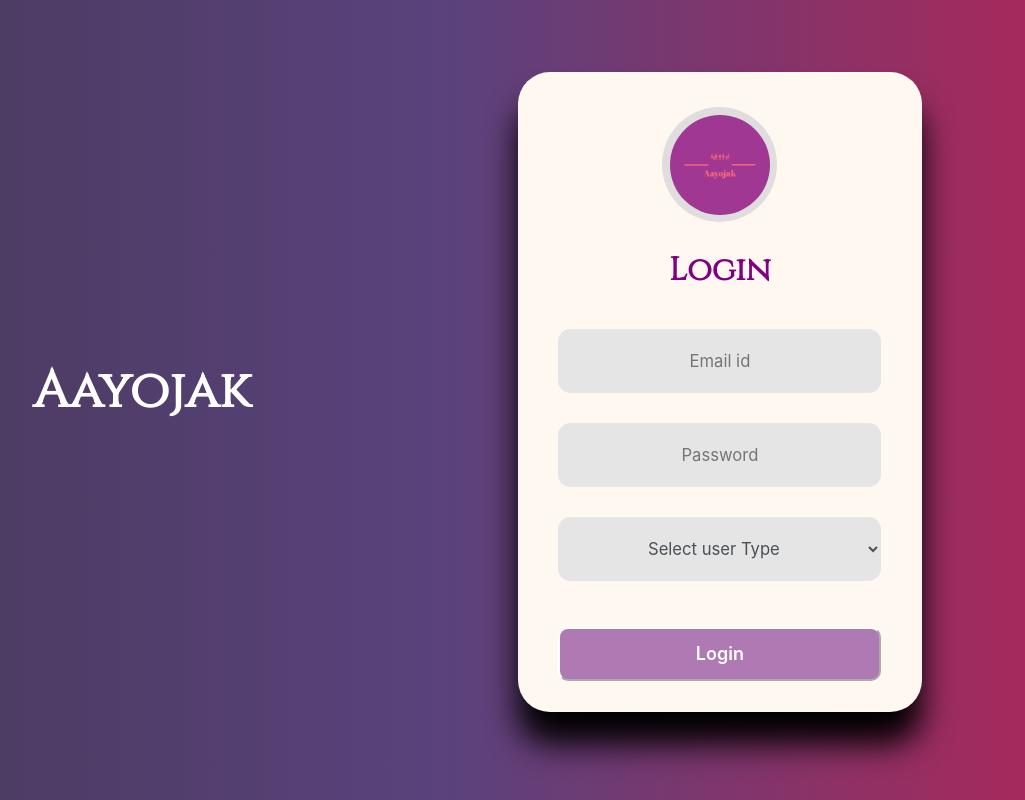
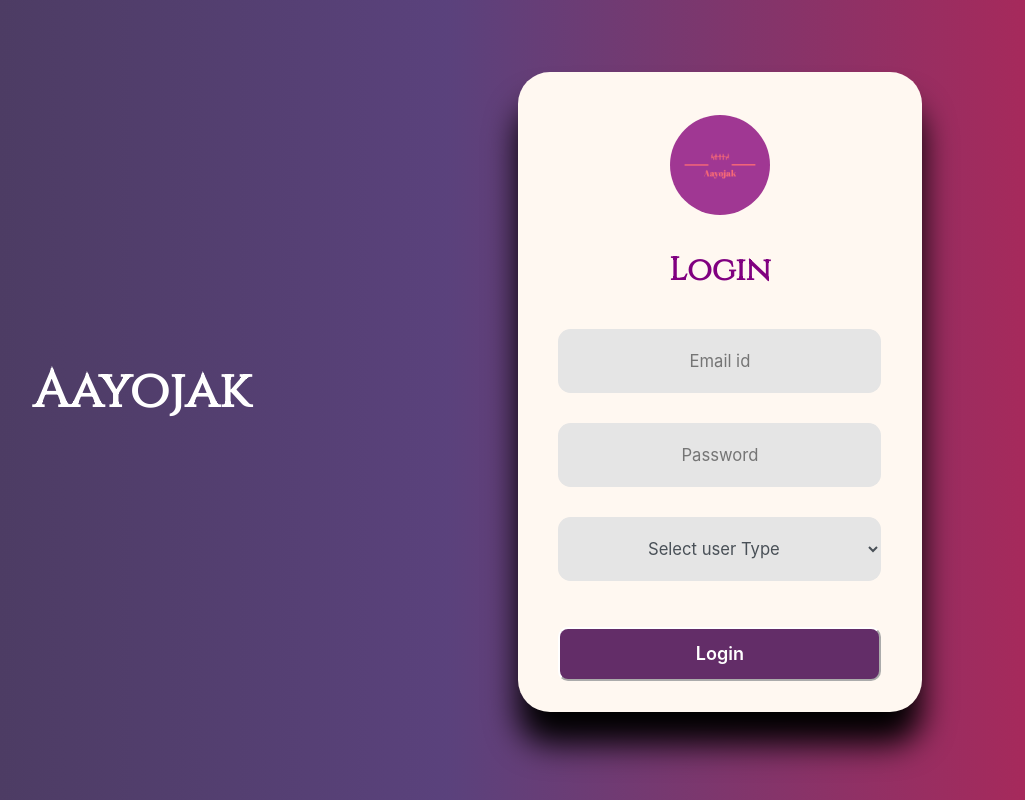
Before and after one commit to shivam06g/aayojak, a React (Create React App) app: page / in a window 1280 px wide. Shown: the whole page, without its empty margins (193-1218 px from the left). Built offline with nearby package versions, Linux system fonts and the light colour scheme.

Commit message:
font changes

```diff
--- a/src/components/Sidebar.js
+++ b/src/components/Sidebar.js
@@ -2,7 +2,7 @@ import React from 'react'
 import { NavLink } from 'react-router-dom';
 import { useProfile } from '../context/ProfileContext';
 import "../css/Sidebar.css"
-import profile from "../logo/Aayojak-logos/Aayojak-1.jpg";
+import profile from "../logo/Aayojak-logos/aayojaklogo1.jpg";
 export default function Sidebar() {
   const {isopen}= useProfile();
   console.log(isopen);
--- a/src/css/Login.css
+++ b/src/css/Login.css
@@ -71,7 +71,7 @@ input:focus {
   height: 3em !important;
   border-width: 2px !important;
   border-color: rgb(255, 255, 255) !important;
-  background-color: #af7ab3 !important;
+  background-color: #632d68 !important;
   font-size: large !important;
   color: #fff !important;
   display: flex !important;
@@ -96,7 +96,7 @@ input:focus {
   display: flex;
 }
 .container-image {
-  background-color: rgb(223, 221, 221);
+  /* background-color: rgb(223, 221, 221); */
   border-radius: 150px;
   align-items: center;
   display: flex;
--- a/src/css/Profile.css
+++ b/src/css/Profile.css
@@ -1,4 +1,4 @@
-.profilelogo{
+.profilelogo {
   background-image: url(../image/bg1.jfif);
   background-repeat: no-repeat;
   height: 20vh;
@@ -9,13 +9,12 @@
   display: flex;
   justify-content: center;
   align-items: center;
-
 }
-.detail{
+.detail {
   display: flex;
   justify-content: center;
   align-items: center;
-  margin-top:4em;
+  margin-top: 4em;
 }
 .editbtn {
   width: 40%;
@@ -32,9 +31,8 @@
   transition: 0.5s;
   border-radius: 0.5em;
   cursor: pointer;
-
 }
-  .column1{
+.column1 {
   display: flex;
   justify-content: center;
   align-items: center;
@@ -44,13 +42,15 @@
   transform: scale(1.15);
 }
 
-
-  .sidebar{
+.sidebar {
   /* background-image: linear-gradient(to right, #17062eca,#2f105aca); */
   background-color: lightgray;
   padding: 0 !important;
   width: 100%;
   height: auto;
+}
+.tran{
+  transition-delay: 3s;
 }
 
 .imgs {
@@ -59,7 +59,7 @@
   display: flex;
 }
 .container-image {
-    background-color: rgb(223, 221, 221);
+  /* background-color: rgb(223, 221, 221); */
   border-radius: 150px;
   align-items: center;
   display: flex;
@@ -74,7 +74,7 @@
 }
 
 .username {
-    font-family: 'Cinzel', serif;
+  font-family: "Cinzel", serif;
   /* font-family: 'Lobster', cursive; */
   font-size: 3vmax;
   color: purple;
@@ -82,14 +82,11 @@
   font-stretch: ultra-expanded;
   text-align: center;
 }
-
-.link
-
-{
+.link {
   display: flex;
   justify-content: center;
   align-items: center;
-    color:purple;
+  color: purple;
   font-size: x-large;
   font-weight: 700;
   margin: 8px;
--- a/src/css/Sidebar.css
+++ b/src/css/Sidebar.css
@@ -1,6 +1,6 @@
 .sidebar{
   /* background-image: linear-gradient(to right, #17062eca,#2f105aca); */
-    background-color: lightgray;
+  background-color:#632d68 !important;
   padding: 0 !important;
   width: 100%;
   height: auto;
@@ -12,7 +12,7 @@
   display: flex;
 }
 .container-image {
-    background-color: rgb(223, 221, 221);
+  border-width: 0px !important;
   border-radius: 150px;
   align-items: center;
   display: flex;
@@ -29,8 +29,8 @@
 .username {
   font-family: 'Cinzel', serif;
   /* font-family: 'Lobster', cursive; */
-  font-size: 5vw;
-  color: purple;
+font-size: 3vw;
+color: #FFF;
 font-weight: bolder;
 font-stretch: ultra-expanded;
 text-align: center;
@@ -42,14 +42,22 @@
   display: flex;
   justify-content: center;
   align-items: center;
-    color:purple;
+  color:#FFF;
   font-size: 2vw;
   font-weight: 700;
   margin: 8px;
 }
 
-@media (max-width:800){
+@media (max-width: 800px){
 .link{
   font-size: 5vw;
 }
 }
+@media (max-width: 800px){
+.username{
+  font-size: 5vw;
+}
+}
+.tran{
+transition-delay: 3s;
+}
```
Also changed, not shown: src/logo/Aayojak-logos/aayojaklogo1.jpg (added), 1 other file (tests, documents, lock files or other folders). Lines whose indentation alone changed are shown as unchanged.
